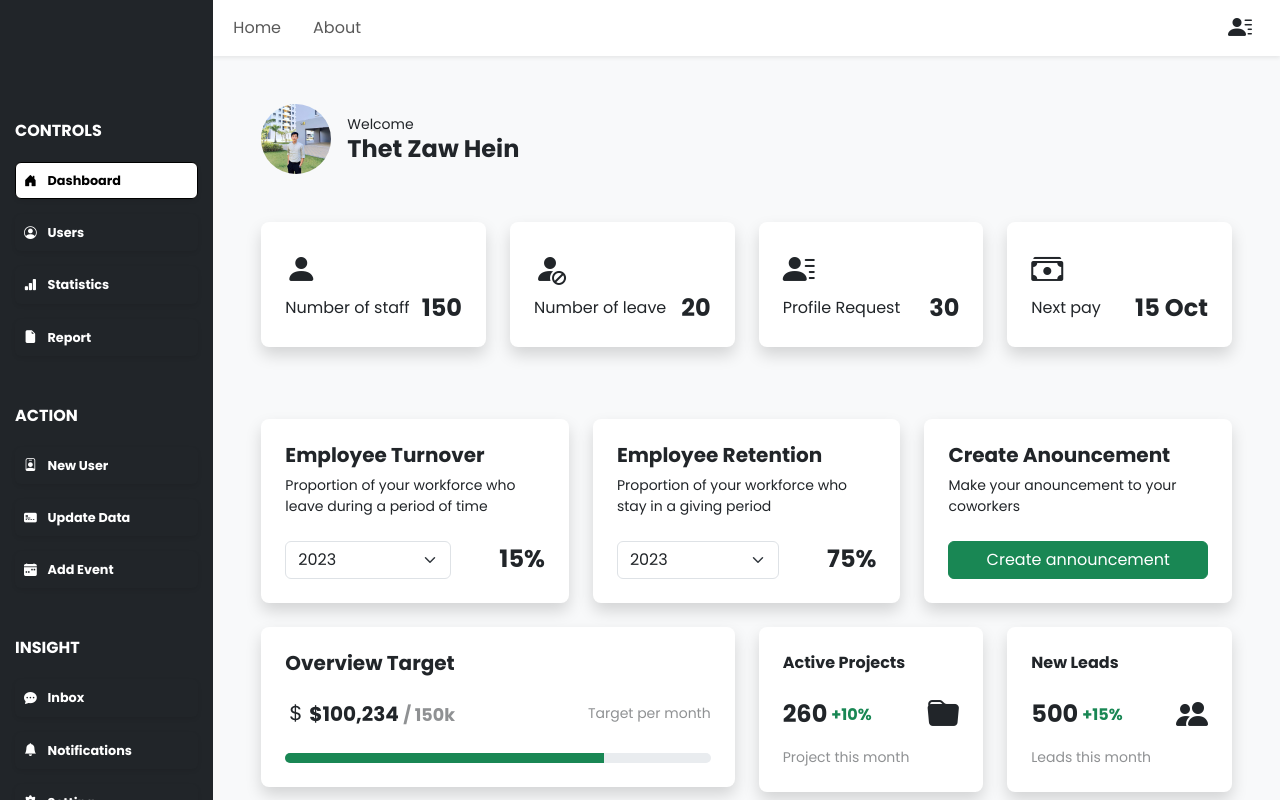
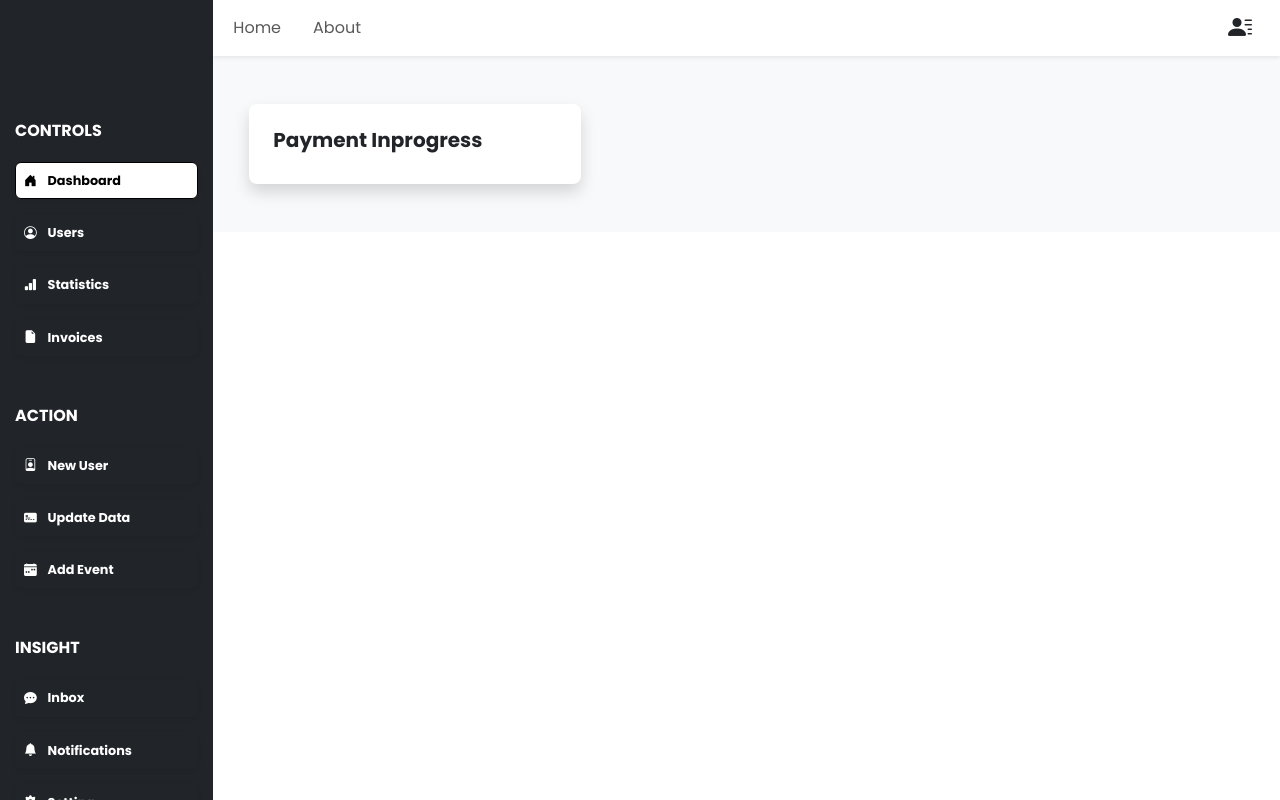
Before and after one commit to koheinthurako/AdminDashboard, a website: page index.html in a window 1280 px wide. Drawn offline with nearby package versions, Linux system fonts and the light colour scheme.

Commit message:
start for invoice

```diff
--- a/index.html
+++ b/index.html
@@ -30,7 +30,7 @@
                             </button>
                             <button type="button" class="btn text-white rounded-2 shadow-sm btn-sm p-2 fw-bold">
                                 <i class="bi bi-file-earmark-fill me-2"></i>
-                                Report
+                                Invoices
                             </button>
                         </div>
 
@@ -103,7 +103,7 @@
 
                         <div class="mainDashBoard">
                             <!-- For Dashboard -->
-                            <div class="p-4 p-lg-5 bg-light box show" id="adminBox">
+                            <div class="p-4 p-lg-5 bg-light box hide" id="adminBox">
                                 <div class="row justify-content-center justify-content-lg-start gap-4 gap-lg-0 mb-5">
                                     <div class="title d-flex align-items-center flex-column flex-lg-row text-center text-lg-start gap-3 mb-4 mb-lg-5">
                                         <img class="rounded-circle" src="./imgs/me 1.jpg" width="70px" height="70px" alt="">
@@ -554,11 +554,11 @@
                                         <div class="progress mb-3" role="progressbar">
                                             <div class="progress-bar bg-success w-50"></div>
                                         </div>
-                                        <p class="mb-2 small">Freelance</p>
+                                        <p class="mb-2 small">Freelance Jobs</p>
                                         <div class="progress mb-3" role="progressbar">
                                             <div class="progress-bar bg-success w-25"></div>
                                         </div>
-                                        <p class="mb-2 small">Remote</p>
+                                        <p class="mb-2 small">Remote Jobs</p>
                                         <div class="progress mb-5" role="progressbar">
                                             <div class="progress-bar bg-success w-75"></div>
                                         </div>
@@ -596,6 +596,16 @@
                                         <div class="col-12 mt-3">
                                             <canvas id="lineChart"></canvas>
                                         </div>
+                                    </div>
+                                </div>
+                            </div>
+
+                            <!-- For Invoices -->
+                            <div class="p-5 bg-light" id="invoiceBox">
+                                <div class="row">
+                                    <div class="col-11 bg-white rounded-3 shadow col-lg-4 p-4">
+                                        <h5 class="mb-2 fw-bold">Payment Inprogress</h5>
+                                        <i></i>
                                     </div>
                                 </div>
                             </div>
```
